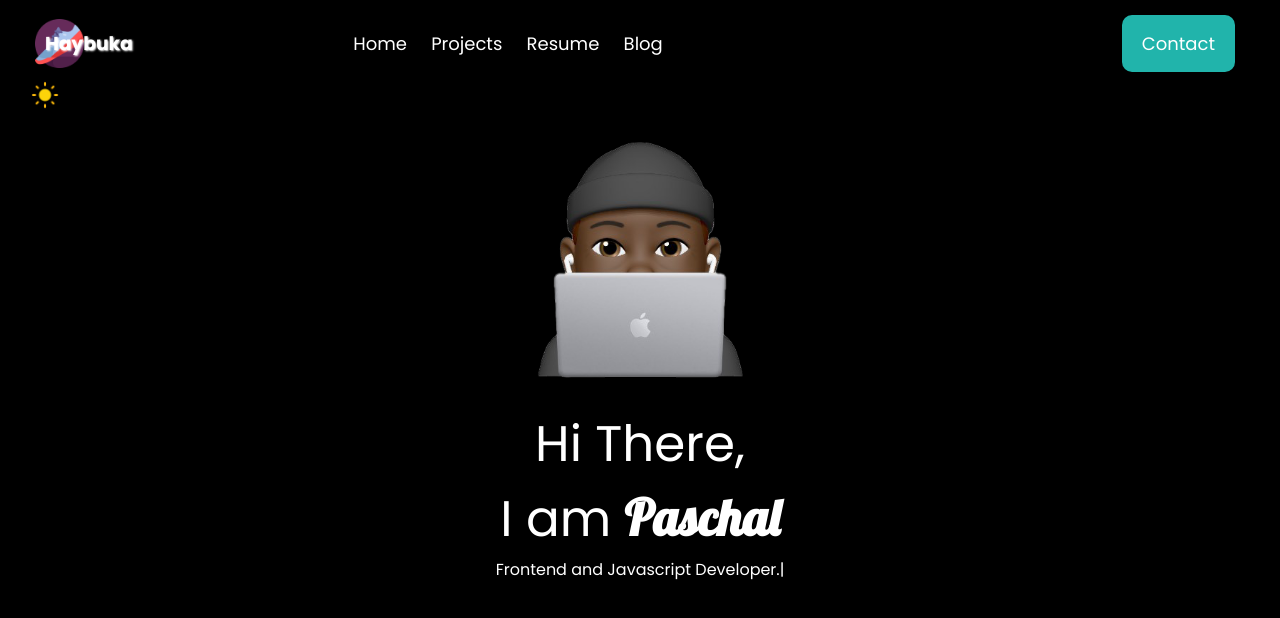
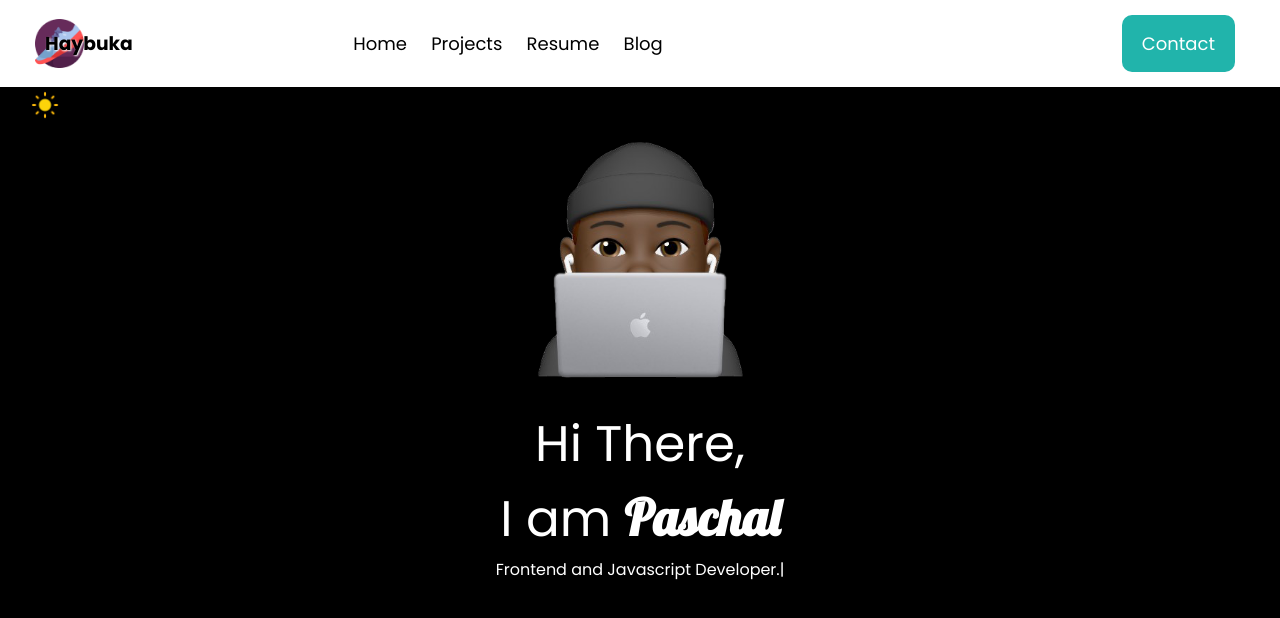
Before and after one commit to Haybuka/portfolio-v2, a plain HTML site: page index.html in a window 1280 px wide. Both pictures are taken after a click on the picture 25 px from the left and 95 px from the top of the page. Drawn offline with nearby package versions, Linux system fonts and the light colour scheme.

Commit message:
adjusted modes setting

```diff
--- a/assets/css/index.css
+++ b/assets/css/index.css
@@ -20,7 +20,7 @@
     z-index: 5;
     width: 30px;
     height: 30px;
-    top: 80px;
+    top: 90px;
     left: 10px;
     cursor: pointer;
     transition: all 0.2s ease-in;
@@ -54,6 +54,10 @@ nav a{
     text-decoration: none;
     color: inherit;
     font-size: 18px;
+}
+.dark-mode.mode.mode-view+nav{
+  background-color: #fff;
+  color:#000;
 }
 nav{
     display: grid;
--- a/index.html
+++ b/index.html
@@ -18,8 +18,9 @@
     <title>Haybuka</title>
 </head>
 <body>
+    <img src="/assets/image/light-mode.webp" alt="" class="light-mode mode mode-view">
     <img src="/assets/image/darkmode.png" alt="" class="dark-mode mode">
-    <img src="/assets/image/light-mode.webp" alt="" class="light-mode mode mode-view">
+
     <nav>
         <div class="logo">
              <h3>Haybuka</h3>
```
